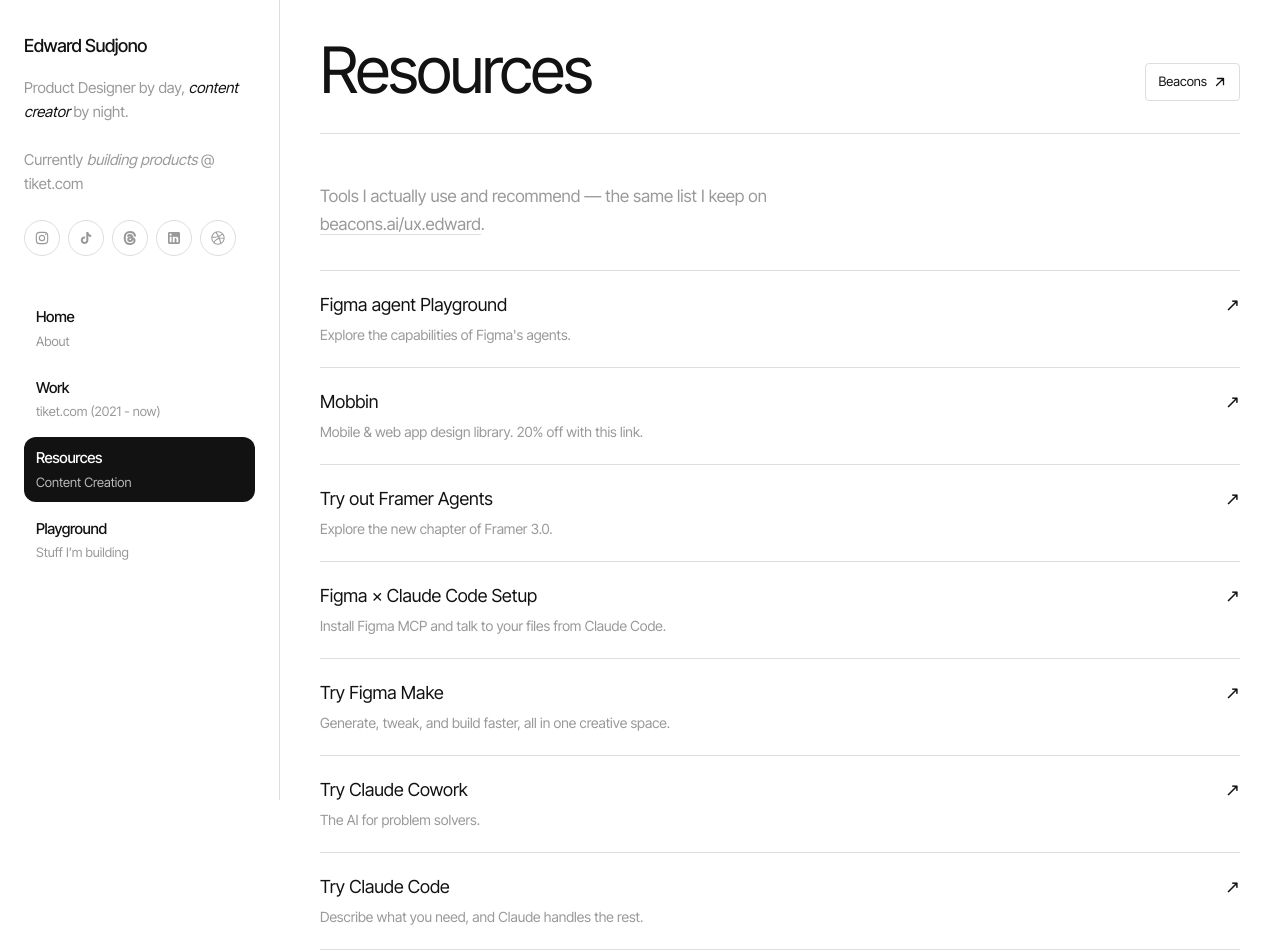
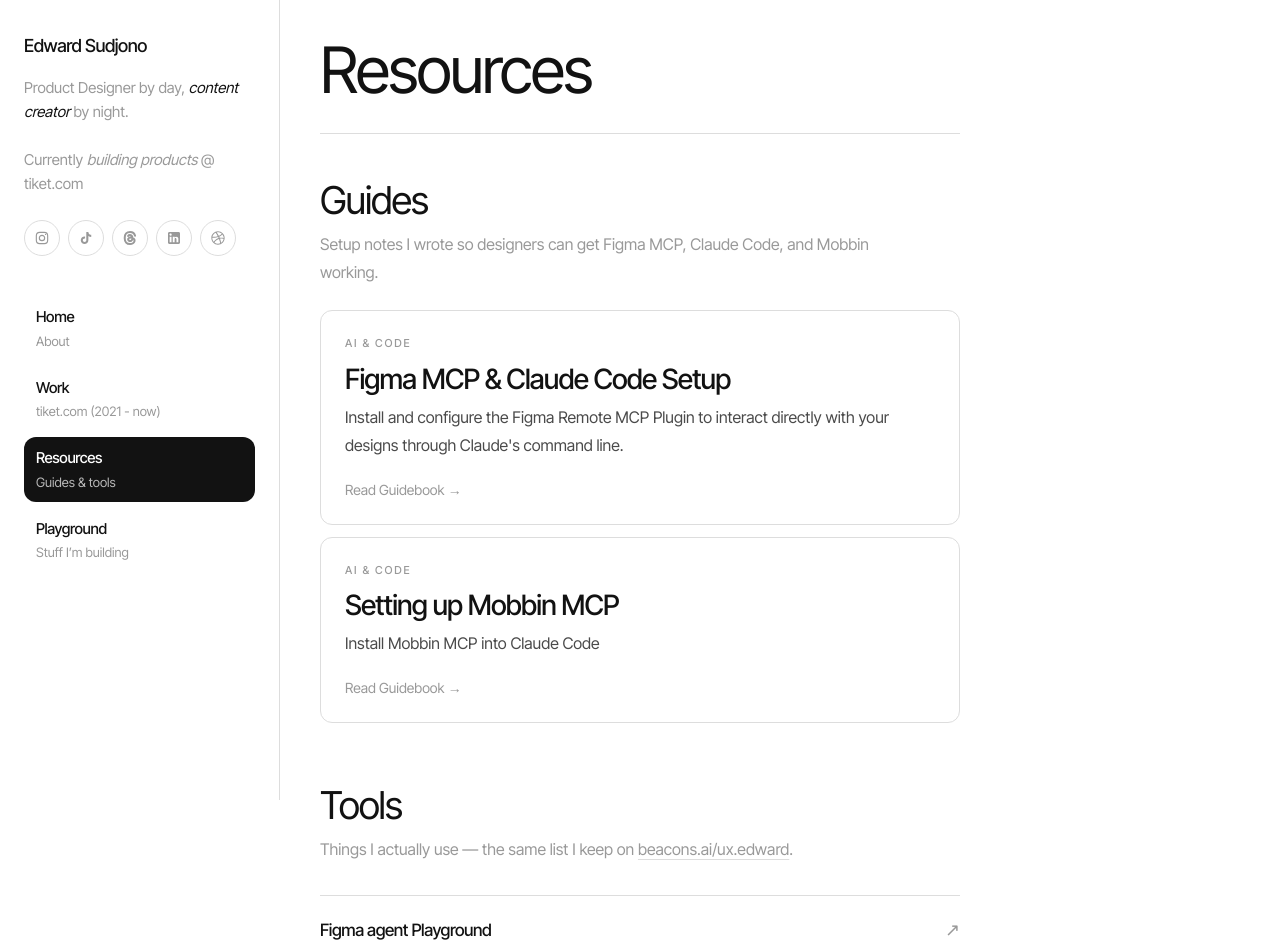
Before and after one commit to uxedward/portfolio, a Next.js app: page /resources in a window 1280 px wide. Shown: the top 952 px of the page. Built offline with nearby package versions, Linux system fonts and the light colour scheme.

Commit message:
Split Resources into Guides then Beacons tools
Own Figma MCP and Mobbin handbooks sit first, like Rachel How’s resources page. The Beacons tools follow as a simple list.

Co-authored-by: uxedward <uxedward@users.noreply.github.com>

```diff
--- a/app/resources/page.tsx
+++ b/app/resources/page.tsx
@@ -1,24 +1,44 @@
 import type { Metadata } from "next";
-import Link from "next/link";
+import { ResourceCard } from "@/components/resource-card";
 import { StudioBanner } from "@/components/studio-banner";
 import { getStudio } from "@/lib/nav";
-import { resourceItems } from "@/lib/resources";
+import { resourceItems, resources } from "@/lib/resources";
 
 const studio = getStudio("resources");
 
 export const metadata: Metadata = {
   title: "Resources",
   description:
-    "Tools and guides Edward recommends — Figma, Mobbin, Claude, Notion, and more.",
+    "Edward’s guides for Figma MCP and Mobbin, plus tools he actually uses.",
   alternates: { canonical: "/resources" },
 };
 
 export default function ResourcesPage() {
   return (
-    <div className="px-5 py-8 sm:px-8 lg:px-10 lg:py-10">
+    <div className="px-5 py-8 sm:px-8 lg:max-w-[720px] lg:px-10 lg:py-10">
       <StudioBanner studio={studio} />
-      <p className="mb-8 max-w-xl text-[17px] leading-7 text-ink-soft">
-        Tools I actually use and recommend — the same list I keep on{" "}
+
+      <section>
+        <h2 className="font-sans text-[clamp(1.8rem,3vw,2.4rem)] leading-[0.95] tracking-[-0.03em]">
+          Guides
+        </h2>
+        <p className="mt-3 max-w-xl text-[16px] leading-7 text-ink-soft">
+          Setup notes I wrote so designers can get Figma MCP, Claude Code, and
+          Mobbin working.
+        </p>
+        <div className="mt-6 space-y-3">
+          {resources.map((resource) => (
+            <ResourceCard key={resource.slug} resource={resource} />
+          ))}
+        </div>
+      </section>
+
+      <section className="mt-16">
+        <h2 className="font-sans text-[clamp(1.8rem,3vw,2.4rem)] leading-[0.95] tracking-[-0.03em]">
+          Tools
+        </h2>
+        <p className="mt-3 max-w-xl text-[16px] leading-7 text-ink-soft">
+          Things I actually use — the same list I keep on{" "}
           <a
             href="https://beacons.ai/ux.edward"
             target="_blank"
@@ -29,42 +49,29 @@ export default function ResourcesPage() {
           </a>
           .
         </p>
-      <ul className="border-t border-hairline">
-        {resourceItems.map((item) => {
-          const className =
-            "flex items-baseline justify-between gap-4 py-5 text-lg transition-opacity hover:opacity-70";
-          const body = (
-            <>
-              <span>
-                {item.title}
-                <span className="mt-1 block text-sm font-normal leading-6 text-ink-soft">
-                  {item.body}
-                </span>
-              </span>
-              <span className="shrink-0">↗</span>
-            </>
-          );
-
-          return (
+        <ul className="mt-8 border-t border-hairline">
+          {resourceItems.map((item) => (
             <li key={item.href} className="border-b border-hairline">
-              {item.external ? (
               <a
                 href={item.href}
                 target="_blank"
                 rel="noreferrer"
-                  className={className}
+                className="flex items-baseline justify-between gap-4 py-5 transition-opacity hover:opacity-70"
               >
-                  {body}
+                <span>
+                  <span className="block text-[17px] font-medium tracking-tight">
+                    {item.title}
+                  </span>
+                  <span className="mt-1 block text-sm leading-6 text-ink-soft">
+                    {item.body}
+                  </span>
+                </span>
+                <span className="shrink-0 text-lg text-ink-soft">↗</span>
               </a>
-              ) : (
-                <Link href={item.href} className={className}>
-                  {body}
-                </Link>
-              )}
             </li>
-          );
-        })}
+          ))}
         </ul>
+      </section>
     </div>
   );
 }
--- a/components/resource-card.tsx
+++ b/components/resource-card.tsx
@@ -6,15 +6,15 @@ export function ResourceCard({ resource }: { resource: Resource }) {
   return (
     <Link
       href={`/resources/${resource.slug}`}
-      className="group block border-b border-hairline py-8 transition-opacity duration-300 hover:opacity-80"
+      className="group block rounded-[var(--radius)] border border-hairline px-5 py-6 transition-opacity duration-300 hover:opacity-80 sm:px-6"
     >
       <p className="text-[11px] font-medium uppercase tracking-[0.16em] text-ink-soft">
         {resource.category}
       </p>
-      <h2 className="mt-3 font-sans text-[clamp(1.5rem,3vw,2.1rem)] font-medium leading-[1.05] tracking-[-0.03em]">
+      <h3 className="mt-3 font-sans text-[clamp(1.35rem,2.4vw,1.75rem)] font-medium leading-[1.1] tracking-[-0.03em]">
         {resource.title}
-      </h2>
-      <p className="mt-3 max-w-2xl text-[16px] leading-7 text-ink-muted">
+      </h3>
+      <p className="mt-2 max-w-2xl text-[16px] leading-7 text-ink-muted">
         {resource.summary}
       </p>
       <p className="mt-5 text-[14px] text-ink-soft transition-colors duration-300 group-hover:text-ink">
--- a/lib/nav.ts
+++ b/lib/nav.ts
@@ -24,9 +24,7 @@ export const studios = [
     label: "Resources",
     bannerLabel: "Resources",
     href: "/resources",
-    subtitle: "Content Creation",
-    siteHref: "https://beacons.ai/ux.edward",
-    siteLabel: "Beacons",
+    subtitle: "Guides & tools",
     mark: "none" as const,
   },
   {
--- a/lib/resources.ts
+++ b/lib/resources.ts
@@ -39,7 +39,7 @@ export const resourceItems: ResourceItem[] = [
   {
     title: "Mobbin",
     href: "https://mobbin.com/edward",
-    body: "Mobile & web app design library. 20% off with this link.",
+    body: "Get 20% off your annual plan. Mobile and web app design library.",
     external: true,
   },
   {
@@ -47,12 +47,6 @@ export const resourceItems: ResourceItem[] = [
     href: "https://framer.link/uxedward",
     body: "Explore the new chapter of Framer 3.0.",
     external: true,
-  },
-  {
-    title: "Figma × Claude Code Setup",
-    href: "/resources/figma-claude-setup",
-    body: "Install Figma MCP and talk to your files from Claude Code.",
-    external: false,
   },
   {
     title: "Try Figma Make",
```
Lines whose indentation alone changed are shown as unchanged.
